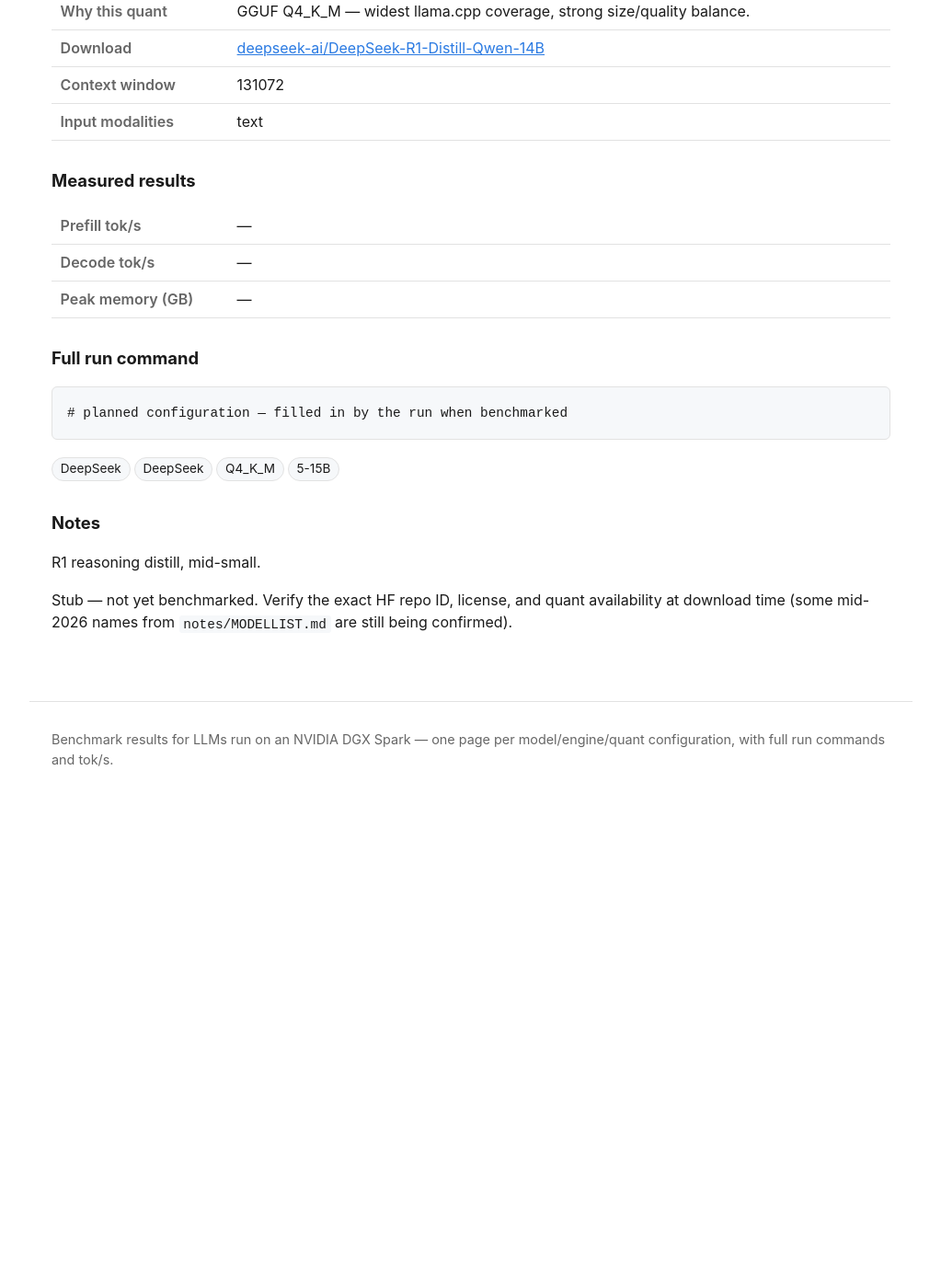
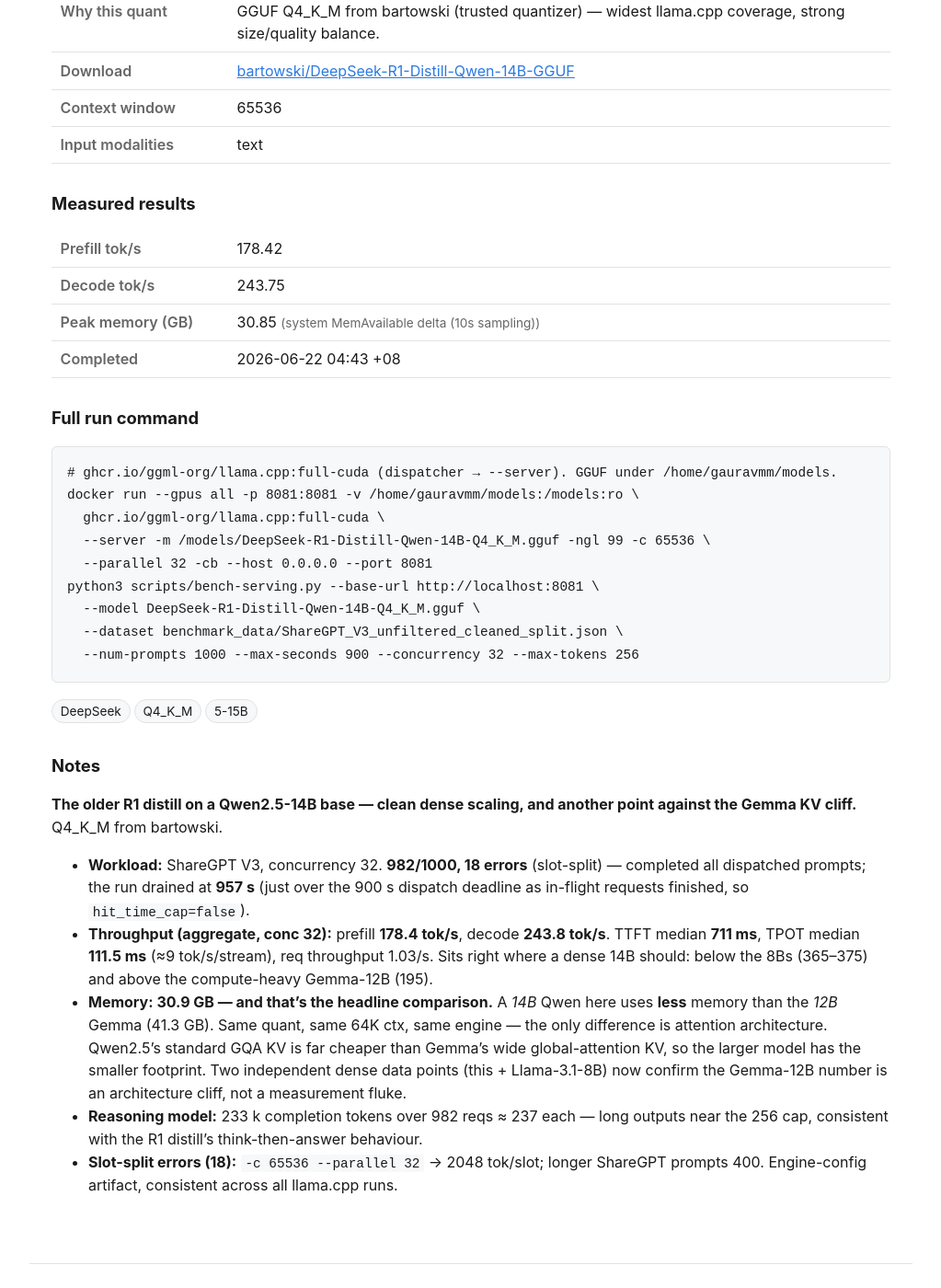
Before and after one commit to yjsoon/autobench, a Jekyll site: the page built from _configs/deepseek-r1-distill-qwen-14b-llamacpp-q4_k_m.md, in a window 1280 px wide and 1400 px high, scrolled down 508 px. Shown: the whole window at 92% size, without its empty margins (128-1151 px from the left). Built offline with Jekyll 4.4.1, drawn with Linux system fonts in a browser that asks for light colours; before the commit the page ends 1408 px from its top, so only the background shows below that; some of the changed text lies outside the part shown.

Commit message:
Bench: DeepSeek-R1-Distill-Qwen-14B llama.cpp Q4_K_M (178/244, 30.9GB)
Clean dense-14B scaling. Confirms the Gemma KV cliff: this 14B uses LESS
memory (30.9GB) than the 12B Gemma (41.3GB) at the same quant/ctx — Qwen GQA
KV vs Gemma global-attention KV.

Co-Authored-By: Claude Opus 4.8 (1M context) <noreply@anthropic.com>
Claude-Session: https://claude.ai/code/session_01JczsieM71svofn8CxRyY2s

```diff
--- a/_configs/deepseek-r1-distill-qwen-14b-llamacpp-q4_k_m.md
+++ b/_configs/deepseek-r1-distill-qwen-14b-llamacpp-q4_k_m.md
@@ -6,26 +6,48 @@ family: DeepSeek
 params: 14B (dense)
 engine: llama.cpp
 quant: Q4_K_M
-quant_rationale: GGUF Q4_K_M — widest llama.cpp coverage, strong size/quality balance.
-source_repo: deepseek-ai/DeepSeek-R1-Distill-Qwen-14B
-download_url: https://huggingface.co/deepseek-ai/DeepSeek-R1-Distill-Qwen-14B
-context: 131072
+quant_rationale: GGUF Q4_K_M from bartowski (trusted quantizer) — widest llama.cpp coverage, strong size/quality balance.
+source_repo: bartowski/DeepSeek-R1-Distill-Qwen-14B-GGUF
+download_url: https://huggingface.co/bartowski/DeepSeek-R1-Distill-Qwen-14B-GGUF
+context: 65536
 modalities: [text]
 mm_served: true
-tags: [DeepSeek, DeepSeek, Q4_K_M, 5-15B]
+tags: [DeepSeek, Q4_K_M, 5-15B]
 
-status: pending
-prefill_toks:
-decode_toks:
-mem_gb:
-mem_source:
-measured_on:
-completed_at:
+status: done
+prefill_toks: 178.42
+decode_toks: 243.75
+mem_gb: 30.85
+mem_source: system MemAvailable delta (10s sampling)
+measured_on: 2026-06-22
+completed_at: 2026-06-22 04:43 +08
 run_command: |
-  # planned configuration — filled in by the run when benchmarked
+  # ghcr.io/ggml-org/llama.cpp:full-cuda (dispatcher → --server). GGUF under /home/gauravmm/models.
+  docker run --gpus all -p 8081:8081 -v /home/gauravmm/models:/models:ro \
+    ghcr.io/ggml-org/llama.cpp:full-cuda \
+    --server -m /models/DeepSeek-R1-Distill-Qwen-14B-Q4_K_M.gguf -ngl 99 -c 65536 \
+    --parallel 32 -cb --host 0.0.0.0 --port 8081
+  python3 scripts/bench-serving.py --base-url http://localhost:8081 \
+    --model DeepSeek-R1-Distill-Qwen-14B-Q4_K_M.gguf \
+    --dataset benchmark_data/ShareGPT_V3_unfiltered_cleaned_split.json \
+    --num-prompts 1000 --max-seconds 900 --concurrency 32 --max-tokens 256
 ---
 
-R1 reasoning distill, mid-small.
+**The older R1 distill on a Qwen2.5-14B base — clean dense scaling, and another point against the
+Gemma KV cliff.** Q4_K_M from bartowski.
 
-Stub — not yet benchmarked. Verify the exact HF repo ID, license, and quant availability at
-download time (some mid-2026 names from `notes/MODELLIST.md` are still being confirmed).
+- **Workload:** ShareGPT V3, concurrency 32. **982/1000, 18 errors** (slot-split) — completed all
+  dispatched prompts; the run drained at **957 s** (just over the 900 s dispatch deadline as in-flight
+  requests finished, so `hit_time_cap=false`).
+- **Throughput (aggregate, conc 32):** prefill **178.4 tok/s**, decode **243.8 tok/s**. TTFT median
+  **711 ms**, TPOT median **111.5 ms** (≈9 tok/s/stream), req throughput 1.03/s. Sits right where a
+  dense 14B should: below the 8Bs (365–375) and above the compute-heavy Gemma-12B (195).
+- **Memory: 30.9 GB — and that's the headline comparison.** A *14B* Qwen here uses **less** memory than
+  the *12B* Gemma (41.3 GB). Same quant, same 64K ctx, same engine — the only difference is attention
+  architecture. Qwen2.5's standard GQA KV is far cheaper than Gemma's wide global-attention KV, so the
+  larger model has the smaller footprint. Two independent dense data points (this + Llama-3.1-8B) now
+  confirm the Gemma-12B number is an architecture cliff, not a measurement fluke.
+- **Reasoning model:** 233 k completion tokens over 982 reqs ≈ 237 each — long outputs near the 256
+  cap, consistent with the R1 distill's think-then-answer behaviour.
+- **Slot-split errors (18):** `-c 65536 --parallel 32` → 2048 tok/slot; longer ShareGPT prompts 400.
+  Engine-config artifact, consistent across all llama.cpp runs.
```
